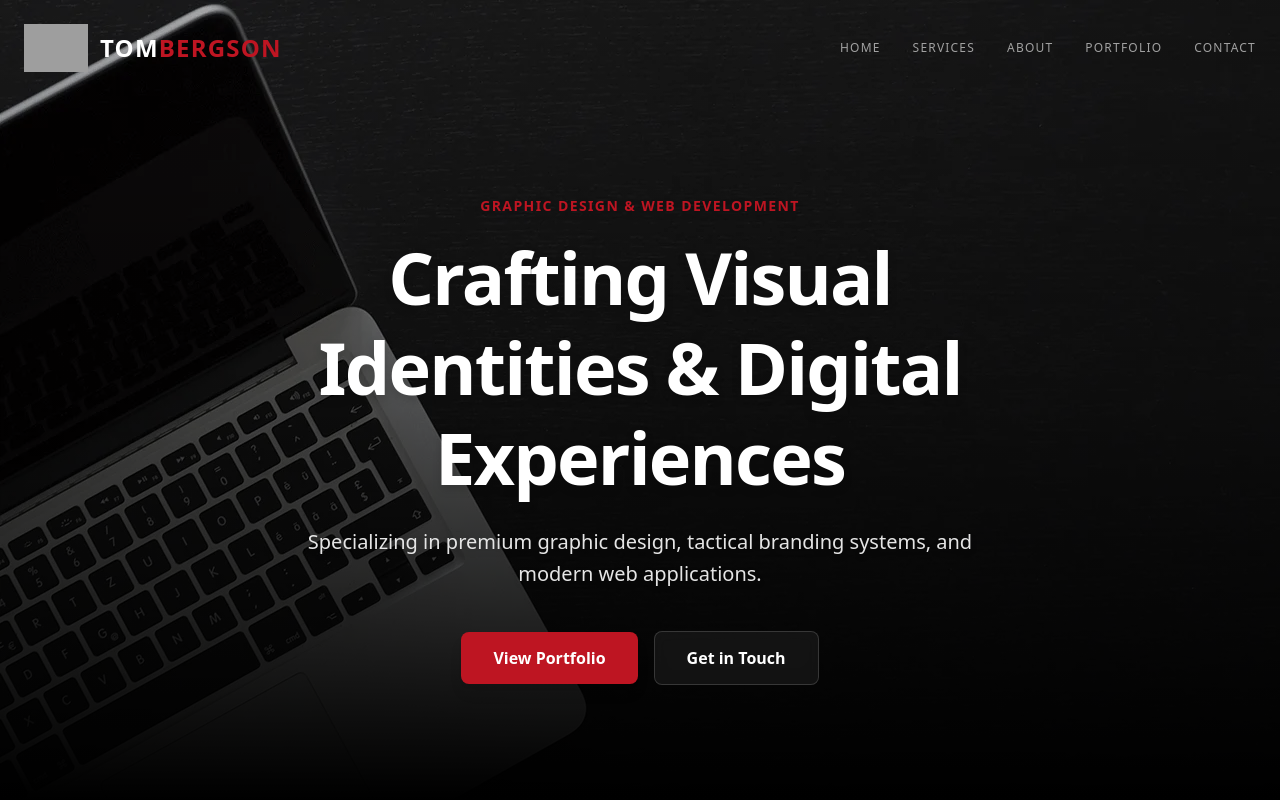
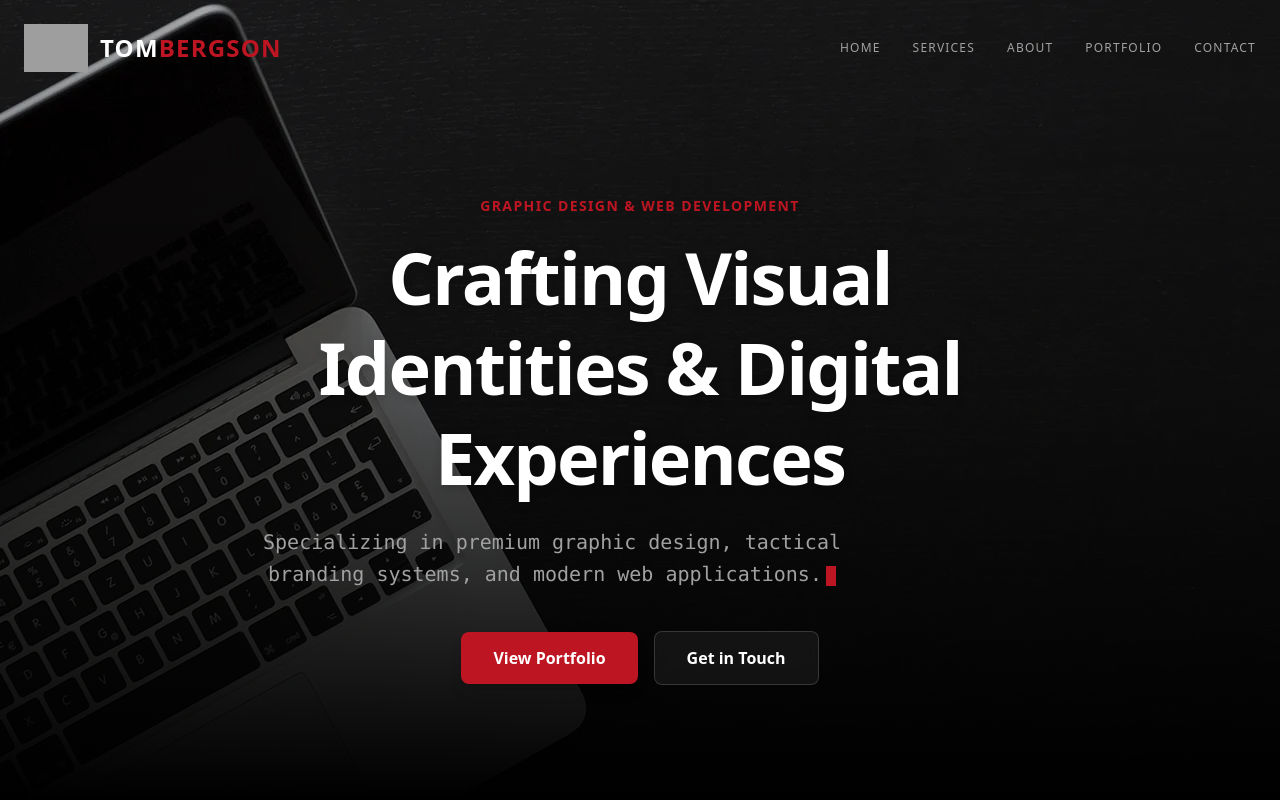
Before and after one commit to tombergson/tom-bergson-portfolio-next.js, a Next.js app: page / in a window 1280 px wide. Shown: the top 800 px of the page. Built offline with nearby package versions, Linux system fonts and the light colour scheme; grey boxes are pictures that could not be loaded.

Commit message:
feat: dodanie animowanego tekstu maszyny do pisania w Hero

```diff
--- /dev/null
+++ b/components/AnimatedText.tsx
@@ -0,0 +1,31 @@
+"use client";
+
+import { useEffect, useState } from "react";
+
+interface AnimatedTextProps {
+  text: string;
+  speed?: number;
+}
+
+export default function AnimatedText({ text, speed = 40 }: AnimatedTextProps) {
+  const [displayedText, setDisplayedText] = useState("");
+  const [currentIndex, setCurrentIndex] = useState(0);
+
+  useEffect(() => {
+    if (currentIndex < text.length) {
+      const timeout = setTimeout(() => {
+        setDisplayedText((prev) => prev + text[currentIndex]);
+        setCurrentIndex((prev) => prev + 1);
+      }, speed);
+
+      return () => clearTimeout(timeout);
+    }
+  }, [currentIndex, text, speed]);
+
+  return (
+    <span className="inline-block">
+      {displayedText}
+      <span className="inline-block w-2.5 h-5 ml-1 bg-brand animate-pulse align-middle" />
+    </span>
+  );
+}
--- a/components/Hero.tsx
+++ b/components/Hero.tsx
@@ -1,5 +1,6 @@
 import Link from "next/link";
 import Image from "next/image";
+import AnimatedText from "./AnimatedText";
 
 export default function Hero() {
   return (
@@ -25,8 +26,8 @@ export default function Hero() {
         <h1 className="text-4xl md:text-7xl font-extrabold tracking-tight text-white mb-6 leading-tight drop-shadow-lg">
           Crafting Visual Identities & Digital Experiences
         </h1>
-        <p className="text-neutral-200 text-base md:text-xl max-w-2xl mx-auto mb-10 leading-relaxed drop-shadow-md">
-          Specializing in premium graphic design, tactical branding systems, and modern web applications.
+        <p className="text-neutral-400 text-base md:text-xl max-w-2xl leading-relaxed mb-10 font-mono min-h-[4rem]">
+          <AnimatedText text="Specializing in premium graphic design, tactical branding systems, and modern web applications." />
         </p>
 
         <div className="flex flex-col sm:flex-row items-center justify-center gap-4">
```
